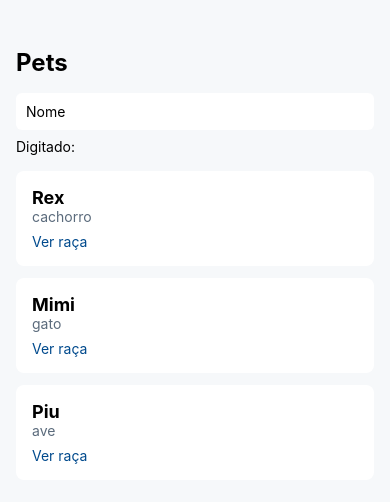
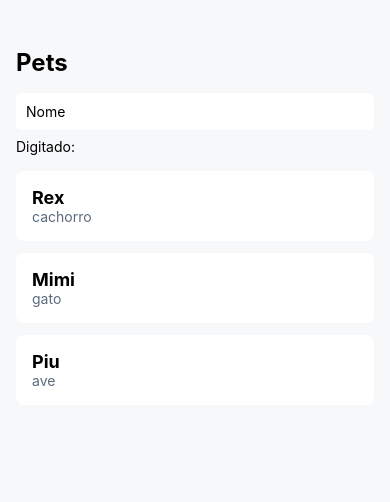
Before and after one commit to kauakaikai/uc8-projeto-mobile, a React Native app: screen / in a window 390 px wide. Shown: the top 502 px of the page. Built offline with nearby package versions, Linux system fonts and the light colour scheme.

Commit message:
fix: conserta cartaopet.tsx

```diff
--- a/src/components/CartaoPet.tsx
+++ b/src/components/CartaoPet.tsx
@@ -1,5 +1,4 @@
-import { useState } from 'react';
-import { Pressable, StyleSheet, Text, View } from 'react-native';
+import { StyleSheet, Text, View } from 'react-native';
 import type { Pet } from '../types/entidades';
 
 interface CartaoPetProps {
@@ -7,16 +6,10 @@ interface CartaoPetProps {
 }
 
 export function CartaoPet({ pet }: CartaoPetProps) {
-  const [mostrarRaca, setMostrarRaca] = useState(false);
-
   return (
     <View style={estilos.cartao}>
       <Text style={estilos.nome}>{pet.nome}</Text>
       <Text style={estilos.especie}>{pet.especie}</Text>
-      <Pressable onPress={() => setMostrarRaca(!mostrarRaca)}>
-        <Text style={estilos.acao}>{mostrarRaca ? 'Esconder raça' : 'Ver raça'}</Text>
-      </Pressable>
-      {mostrarRaca && <Text style={estilos.raca}>{pet.raca ?? 'Raça não informada'}</Text>}
     </View>
   );
 }
@@ -25,6 +18,4 @@ const estilos = StyleSheet.create({
   cartao: { backgroundColor: '#fff', borderRadius: 8, padding: 16, marginBottom: 12 },
   nome: { fontSize: 18, fontWeight: 'bold' },
   especie: { color: '#5B6B7C' },
-  acao: { color: '#004A8D', marginTop: 8 },
-  raca: { marginTop: 8 },
 });
```
